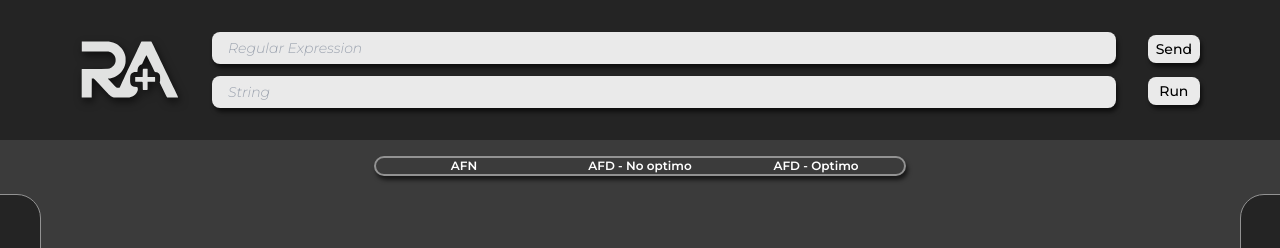
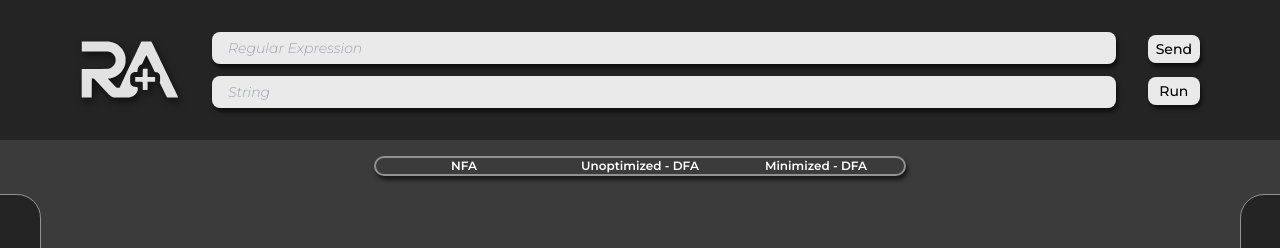
Before and after one commit to Almor21/RegexAutomaton, a React (Vite) app: page / in a window 1280 px wide. Shown: the top 248 px of the page. Built offline with nearby package versions, Linux system fonts and the light colour scheme.

Commit message:
fix: add time to useControls hook

```diff
--- a/src/components/Options.tsx
+++ b/src/components/Options.tsx
@@ -12,7 +12,7 @@ function Options({
 }) {
     return (
         <div className="absolute top-4 left-1/2 z-10 -translate-x-1/2 grid grid-cols-3 bg-[var(--color-500)] border-2 border-[var(--color-700)] shadow-[2px_4px_4px_rgba(0,0,0,0.6)] text-xs rounded-xl overflow-hidden">
-            {['AFN', 'AFD - No optimo', 'AFD - Optimo'].map((op, index) => (
+            {['NFA', 'Unoptimized - DFA', 'Minimized - DFA'].map((op, index) => (
                 <div
                     key={index}
                     className="relative w-44 text-center font-semibold cursor-pointer"
--- a/src/hooks/useControls.tsx
+++ b/src/hooks/useControls.tsx
@@ -1,4 +1,4 @@
-import React, { useCallback, useEffect, useRef, useState } from 'react';
+import React, { useEffect, useRef } from 'react';
 import { IdType, Network } from 'vis-network';
 import RGraph from '../objects/RGraph';
 import RState from '../objects/RState';
@@ -17,6 +17,7 @@ function useControls(
     graph: RGraph | null,
     network: Network | null,
     str: string,
+    executionTime: number,
     onStop?: () => void
 ) {
     const intervalCode = useRef(-1);
@@ -70,7 +71,7 @@ function useControls(
         if (intervalCode.current === -1) {
             intervalCode.current = setInterval(() => {
                 doStep();
-            }, EXECUTION_STEP);
+            }, executionTime);
         } else {
             clearInterval(intervalCode.current);
             intervalCode.current = -1;
```
